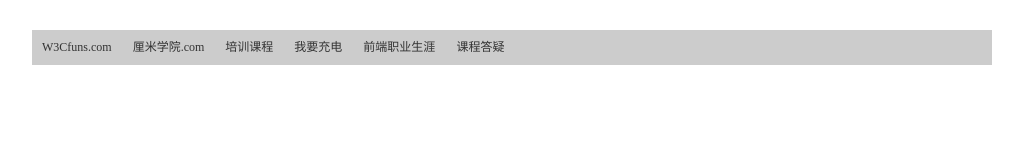
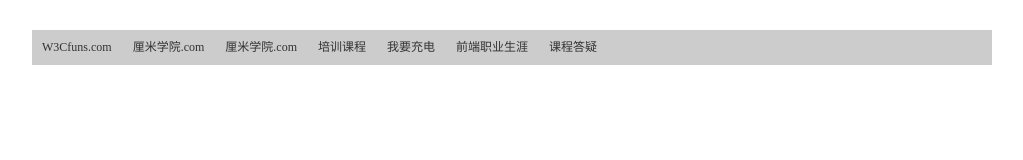
Before and after one commit to jglinsph/lerangit, a plain HTML site: page nav_test.html in a window 1280 px wide. Shown: the whole page, without its empty margins (128-1151 px from the left). Drawn offline with Linux system fonts and the light colour scheme.

Commit message:
last tracks changes

```diff
--- a/nav_test.html
+++ b/nav_test.html
@@ -55,6 +55,9 @@
   <li>
   <a href="http://www.w3cfuns.com">厘米学院.com</a></li>
   <li>
+  <li>
+  <a href="http://www.w3cfuns.com">厘米学院.com</a></li>
+  <li>
   <a href="http://www.w3cfuns.com">培训课程</a></li>
     <li>
     <a href="http://www.w3cfuns.com">我要充电</a></li>
```
